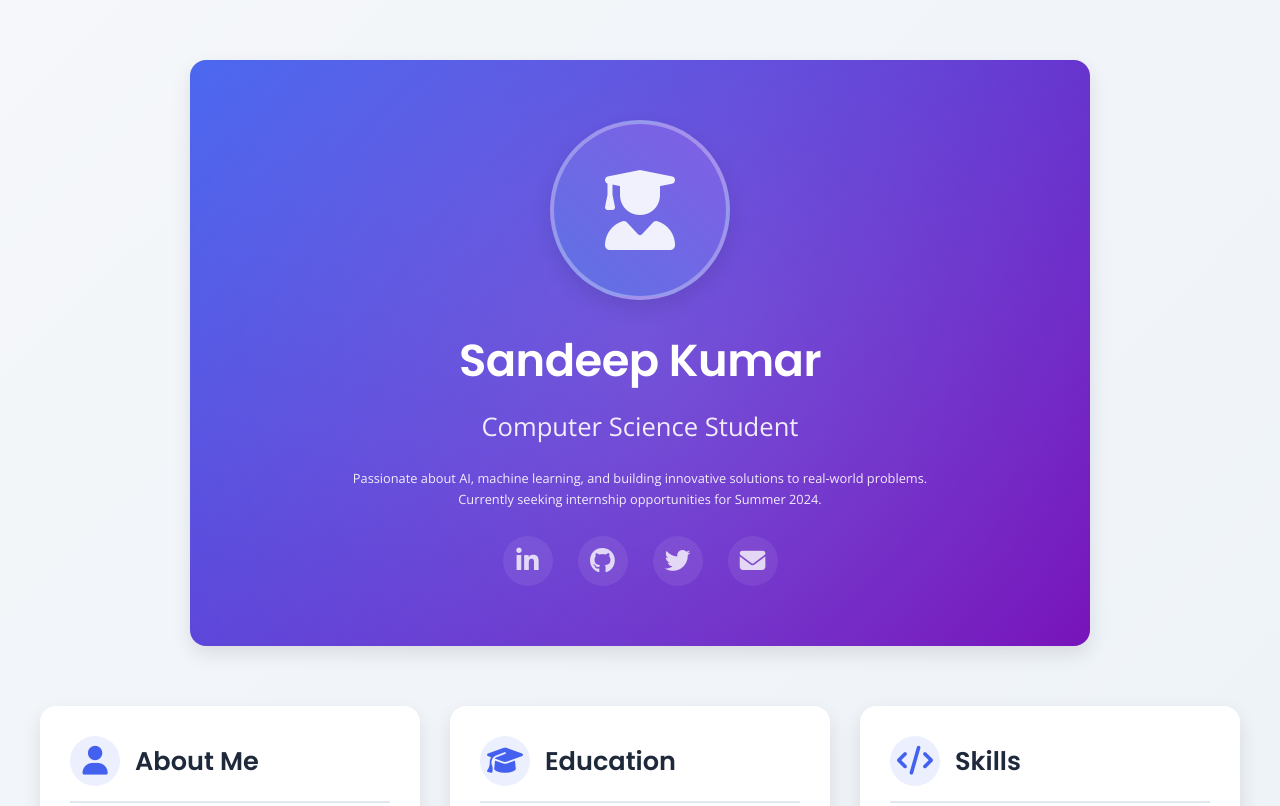
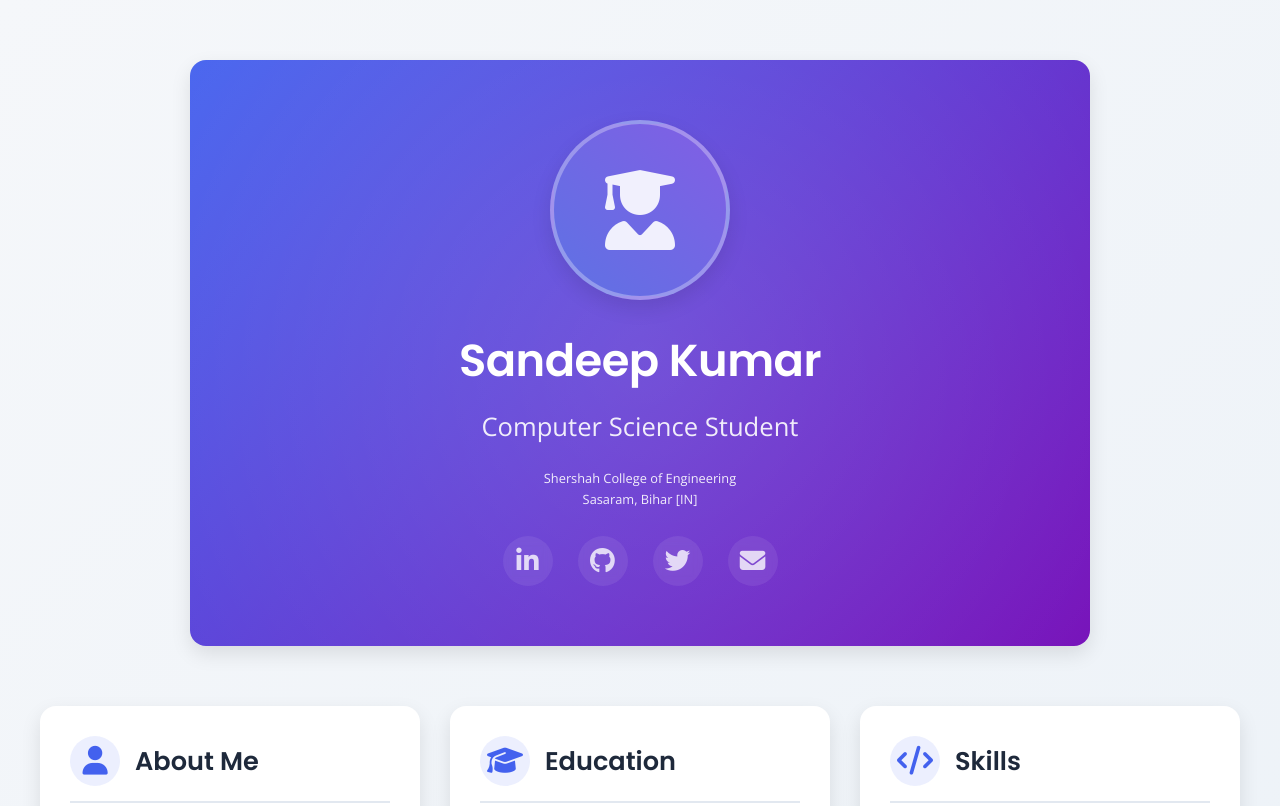
Before and after one commit to sandocs/sandocs.github.io, a plain HTML site: page index.html in a window 1280 px wide. Shown: the top 806 px of the page. Drawn offline with nearby package versions, Linux system fonts and the light colour scheme.

Commit message:
Update index.html

```diff
--- a/index.html
+++ b/index.html
@@ -535,7 +535,7 @@
                 <div class="profile-info">
                     <h1>Sandeep Kumar</h1>
                     <h2>Computer Science Student</h2>
-                    <p>Passionate about AI, machine learning, and building innovative solutions to real-world problems. Currently seeking internship opportunities for Summer 2024.</p>
+                    <p>Shershah College of Engineering<br>Sasaram, Bihar [IN]</p>
                     <div class="social-links">
                         <a href="https://linkedin.com" target="_blank" title="LinkedIn"><i class="fab fa-linkedin-in"></i></a>
                         <a href="https://github.com" target="_blank" title="GitHub"><i class="fab fa-github"></i></a>
```
